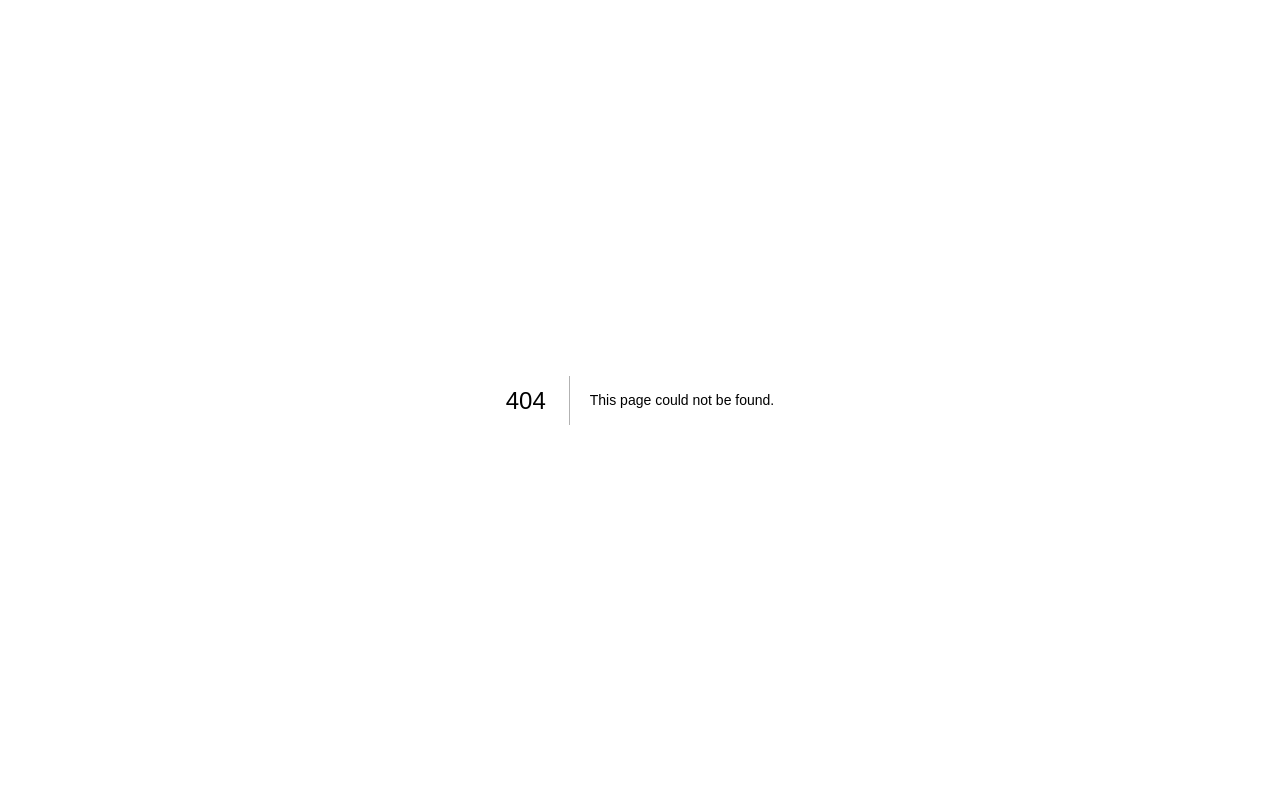
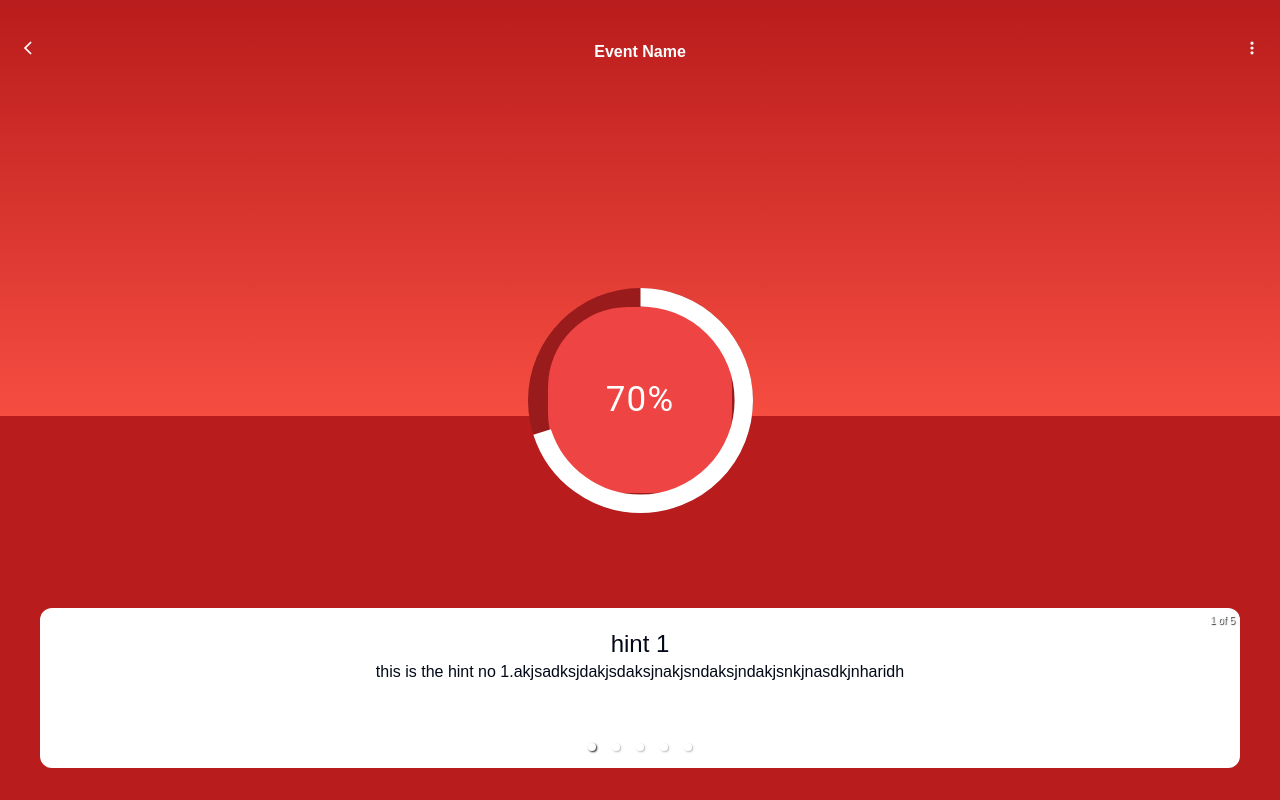
Before and after one commit to kesh-007/hackathon-client, a Next.js app: page /treasure-hunt in a window 1280 px wide. Before the commit this address had no page. Built offline with nearby package versions, Linux system fonts and the light colour scheme.

Commit message:
Feature : Treasure hunt Game Front-end

```diff
--- a/package.json
+++ b/package.json
@@ -9,7 +9,10 @@
     "lint": "next lint"
   },
   "dependencies": {
+    "@emotion/react": "^11.11.1",
+    "@emotion/styled": "^11.11.0",
     "@hookform/resolvers": "^3.3.2",
+    "@mui/material": "^5.14.20",
     "@radix-ui/react-aspect-ratio": "^1.0.3",
     "@radix-ui/react-avatar": "^1.0.4",
     "@radix-ui/react-checkbox": "^1.0.4",
@@ -33,7 +36,10 @@
     "react-hook-form": "^7.47.0",
     "react-icons": "^4.12.0",
     "react-redux": "^8.1.3",
+    "react-responsive-carousel": "^3.2.23",
+    "react-slick": "^0.29.0",
     "react-slideshow-image": "^4.3.0",
+    "swiper": "^11.0.5",
     "tailwind-merge": "^2.0.0",
     "tailwindcss-animate": "^1.0.7",
     "zod": "^3.22.4"
--- /dev/null
+++ b/src/app/(user)/treasure-hunt/Components/StepCount.tsx
@@ -0,0 +1,43 @@
+"use client";
+import * as React from 'react';
+import CircularProgress, {
+  CircularProgressProps,
+} from '@mui/material/CircularProgress';
+import Typography from '@mui/material/Typography';
+import Box from '@mui/material/Box';
+
+function CircularProgressWithLabel(
+  props: CircularProgressProps & { value: number },
+) {
+  return (
+    <Box sx={{ position: 'relative', display: 'inline-flex' }}>
+      <CircularProgress variant="determinate" {...props} size={225} style={{color : "white"}}/>
+      <Box
+        sx={{
+          top: 0,
+          left: 0,
+          bottom: 0,
+          right: 0,
+          position: 'absolute',
+          display: 'flex',
+          alignItems: 'center',
+          justifyContent: 'center',
+        }}
+      >
+        <Typography
+          variant="caption"
+          component="div"
+          // color="text.secondary"
+          color = "white"
+          fontSize={35}
+        >{`${Math.round(props.value)}%`}</Typography>
+      </Box>
+    </Box>
+  );
+}
+
+export default function StepCount({progress}) {
+
+
+  return <CircularProgressWithLabel value={progress} />;
+}
--- /dev/null
+++ b/src/app/(user)/treasure-hunt/Components/Steps.tsx
@@ -0,0 +1,58 @@
+"use client";
+
+import "react-responsive-carousel/lib/styles/carousel.min.css"; // requires a loader
+import { Carousel } from 'react-responsive-carousel';
+import { useEffect, useState } from "react";
+
+
+export default function Steps({progress}){
+    const [currentSlide, setCurrentSlide] = useState(0);
+    const totalSlides = 5;
+
+  useEffect(() => {
+    // Change the active slide every 3 seconds (adjust the interval as needed)
+    // const interval = setInterval(() => {
+    //   const nextSlide = (currentSlide + 1) % totalSlides;
+    //   setCurrentSlide(nextSlide);
+    // }, 5000);
+
+    // Clear the interval when the component unmounts
+    // return () => clearInterval(interval);
+    if (progress === 100){
+        setCurrentSlide((currentSlide + 1) % totalSlides)
+    }
+  }, [progress]);
+
+    return (
+        <Carousel
+            className="flex items-center justify-center w-full pt-40 md:px-10 max-md:px-5 rounded-lg w-[100vh]"
+            autoPlay={false}
+            swipeable={false}
+            stopOnHover={false}
+            showThumbs={false}
+            selectedItem={currentSlide}
+            showArrows={false}
+        >
+            <div className="bg-white h-[10rem] rounded-xl p-5">
+                <h1 className="text-2xl">hint 1</h1>
+                <p className="break-all">this is the hint no 1.akjsadksjdakjsdaksjnakjsndaksjndakjsnkjnasdkjnharidh</p>
+            </div>
+            <div className="bg-white h-[10rem] rounded-xl p-5">
+                <h1 className="text-2xl">hint 2</h1>
+                <p className="break-all">this is the hint no 1.akjsadksjdakjsdaksjnakjsndaksjndakjsnkjnasdkjnharidh</p>
+            </div>
+            <div className="bg-white h-[10rem] rounded-xl p-5">
+                <h1 className="text-2xl">hint 3</h1>
+                <p className="break-all">this is the hint no 1.akjsadksjdakjsdaksjnakjsndaksjndakjsnkjnasdkjnharidh</p>
+            </div>
+            <div className="bg-white h-[10rem] rounded-xl p-5">
+                <h1 className="text-2xl">hint 4</h1>
+                <p className="break-all">this is the hint no 1.akjsadksjdakjsdaksjnakjsndaksjndakjsnkjnasdkjnharidh</p>
+            </div>
+            <div className="bg-white h-[10rem] rounded-xl p-5">
+                <h1 className="text-2xl">hint 5</h1>
+                <p className="break-all">this is the hint no 1.akjsadksjdakjsdaksjnakjsndaksjndakjsnkjnasdkjnharidh</p>
+            </div>
+        </Carousel>
+    );
+  };
--- /dev/null
+++ b/src/app/(user)/treasure-hunt/NavigationBar.tsx
@@ -0,0 +1,15 @@
+
+import { MdOutlineArrowBackIos } from "react-icons/md";
+import { HiDotsVertical } from "react-icons/hi";
+
+export default function NavigationBar(){
+
+    return (
+        <div className="flex justify-between p-5 py-10 text-white absolute left-0 right-0">
+            <MdOutlineArrowBackIos />
+            <p className="font-bold">Event Name</p>
+            <HiDotsVertical />
+        </div>
+    );
+
+}
--- /dev/null
+++ b/src/app/(user)/treasure-hunt/page.tsx
@@ -0,0 +1,38 @@
+"use client";
+import { useEffect, useState } from "react";
+import StepCount from "./Components/StepCount";
+import Steps from "./Components/Steps";
+import NavigationBar from "./NavigationBar";
+
+export default function TreasureHunt(){
+
+  const [progress, setProgress] = useState(10);
+
+  useEffect(() => {
+    const timer = setInterval(() => {
+      setProgress((prevProgress) => (prevProgress >= 100 ? 0 : prevProgress + 10));
+    }, 800);
+    return () => {
+      clearInterval(timer);
+    };
+  }, []);
+
+  return (
+    <div className="h-screen flex flex-1 flex-col w-screen" >
+      <NavigationBar/>
+      <div className="absolute top-0 bottom-0 left-0 right-0 flex justify-center  flex-col items-center">
+          <div className="bg-red-800 rounded-[10em] relative flex justify-center items-center border-green-500">
+            <div  className="bg-red-500 flex flex-1 absolute p-[4.05rem] py-[5.08rem] rounded-[5rem]"><p className="text-transparent">askdjad</p></div>
+            <StepCount progress={progress}/>
+          </div>
+      </div>
+      <div className="flex flex-[0.7] justify-center items-center py-10 bg-gradient-to-t from-[#F64D41] to-red-700" />
+      <div className="flex flex-[0.8] bg-red-700">
+        <Steps progress = {progress}/>
+      </div>
+      {/* <div className="flex flex-[0.15] bg-gray-300"/> */}
+
+    </div>
+  );
+
+}
--- a/src/app/globals.css
+++ b/src/app/globals.css
@@ -3,6 +3,10 @@
 @tailwind utilities;
 @import url('https://fonts.googleapis.com/css2?family=Montserrat:wght@500;600&family=Poppins:wght@300;400;500;700&family=Quicksand:wght@400;700&family=Roboto:wght@300;500;700&family=Space+Mono&family=Ubuntu:wght@300;400&display=swap');
 
+
+::-webkit-scrollbar{
+  display: none;
+}
 
 div {
    font-family: 'Poppins', sans-serif;
```
Also changed, not shown: 1 other file (tests, documents, lock files or other folders).
